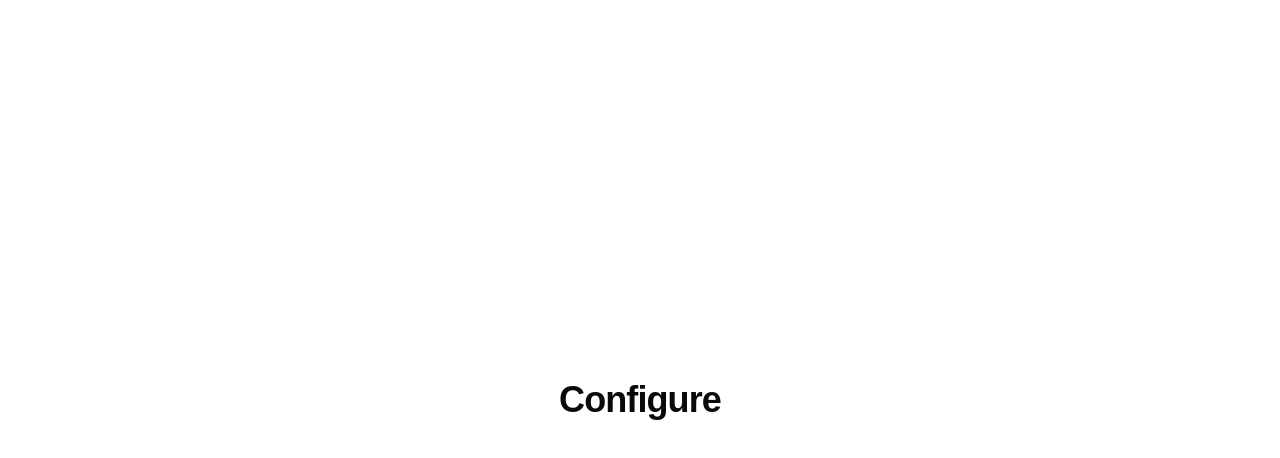
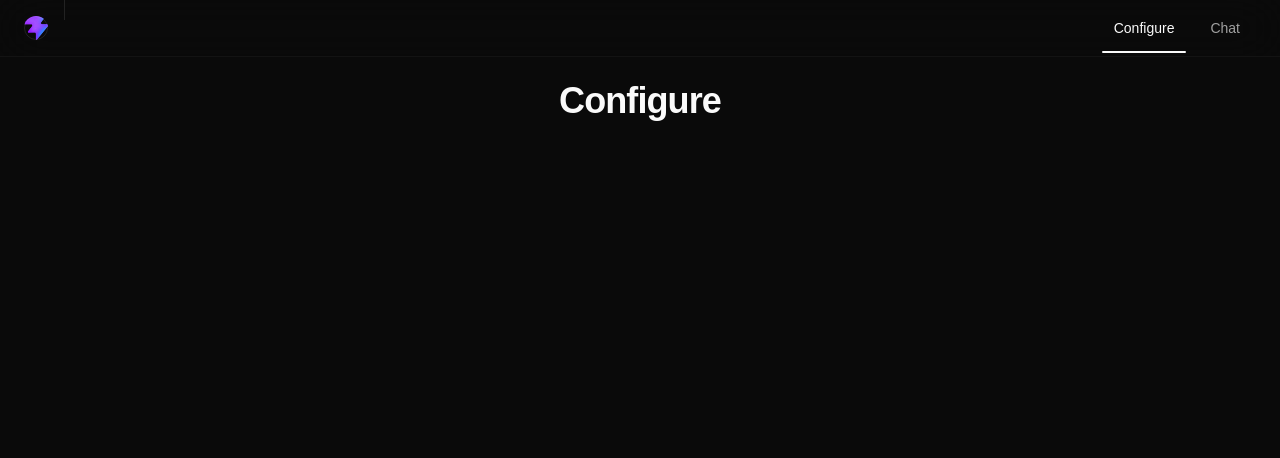
Before and after one commit to kennethyandell/cloudhacks2026, a React (Vite) app: page /configure in a window 1280 px wide. Shown: the top 458 px of the page. Built offline with nearby package versions, Linux system fonts and the light colour scheme.

Commit message:
Set up top bar

```diff
--- a/index.html
+++ b/index.html
@@ -1,5 +1,5 @@
 <!doctype html>
-<html lang="en">
+<html lang="en" class="dark">
   <head>
     <meta charset="UTF-8" />
     <link rel="icon" type="image/svg+xml" href="/favicon.svg" />
--- /dev/null
+++ b/src/components/top-nav.tsx
@@ -0,0 +1,56 @@
+import { Link, useRouterState } from "@tanstack/react-router"
+import { Avatar, AvatarFallback, AvatarImage } from "@/components/ui/avatar"
+import { Separator } from "@/components/ui/separator"
+import { cn } from "@/lib/utils"
+
+const navItems = [
+  { label: "Configure", to: "/configure" as const },
+  { label: "Chat", to: "/chat" as const },
+]
+
+export function TopNav() {
+  const routerState = useRouterState()
+  const currentPath = routerState.location.pathname
+
+  return (
+    <header className="sticky top-0 z-50 w-full border-b border-border/40 bg-background/80 backdrop-blur-xl">
+      <div className="flex h-14 items-center px-6">
+        {/* Logo / Avatar */}
+        <Link to="/" className="mr-4 flex items-center">
+          <Avatar size="sm">
+            <AvatarImage src="/favicon.svg" alt="Logo" />
+            <AvatarFallback>CH</AvatarFallback>
+          </Avatar>
+        </Link>
+
+        <Separator orientation="vertical" className="mr-4 h-5" />
+
+        {/* Navigation Links */}
+        <nav className="ml-auto flex items-center gap-1">
+          {navItems.map((item) => {
+            const isActive = currentPath === item.to
+
+            return (
+              <Link
+                key={item.to}
+                to={item.to}
+                className={cn(
+                  "relative px-4 py-1.5 text-sm font-medium transition-colors",
+                  "rounded-md hover:bg-accent hover:text-accent-foreground",
+                  isActive
+                    ? "text-foreground"
+                    : "text-muted-foreground"
+                )}
+              >
+                {item.label}
+                {isActive && (
+                  <span className="absolute inset-x-1 -bottom-[calc(0.5rem+1px)] h-0.5 rounded-full bg-foreground" />
+                )}
+              </Link>
+            )
+          })}
+        </nav>
+      </div>
+    </header>
+  )
+}
--- /dev/null
+++ b/src/components/ui/avatar.tsx
@@ -0,0 +1,110 @@
+import * as React from "react"
+import { Avatar as AvatarPrimitive } from "radix-ui"
+
+import { cn } from "@/lib/utils"
+
+function Avatar({
+  className,
+  size = "default",
+  ...props
+}: React.ComponentProps<typeof AvatarPrimitive.Root> & {
+  size?: "default" | "sm" | "lg"
+}) {
+  return (
+    <AvatarPrimitive.Root
+      data-slot="avatar"
+      data-size={size}
+      className={cn(
+        "group/avatar relative flex size-8 shrink-0 rounded-full select-none after:absolute after:inset-0 after:rounded-full after:border after:border-border after:mix-blend-darken data-[size=lg]:size-10 data-[size=sm]:size-6 dark:after:mix-blend-lighten",
+        className
+      )}
+      {...props}
+    />
+  )
+}
+
+function AvatarImage({
+  className,
+  ...props
+}: React.ComponentProps<typeof AvatarPrimitive.Image>) {
+  return (
+    <AvatarPrimitive.Image
+      data-slot="avatar-image"
+      className={cn(
+        "aspect-square size-full rounded-full object-cover",
+        className
+      )}
+      {...props}
+    />
+  )
+}
+
+function AvatarFallback({
+  className,
+  ...props
+}: React.ComponentProps<typeof AvatarPrimitive.Fallback>) {
+  return (
+    <AvatarPrimitive.Fallback
+      data-slot="avatar-fallback"
+      className={cn(
+        "flex size-full items-center justify-center rounded-full bg-muted text-sm text-muted-foreground group-data-[size=sm]/avatar:text-xs",
+        className
+      )}
+      {...props}
+    />
+  )
+}
+
+function AvatarBadge({ className, ...props }: React.ComponentProps<"span">) {
+  return (
+    <span
+      data-slot="avatar-badge"
+      className={cn(
+        "absolute right-0 bottom-0 z-10 inline-flex items-center justify-center rounded-full bg-primary text-primary-foreground bg-blend-color ring-2 ring-background select-none",
+        "group-data-[size=sm]/avatar:size-2 group-data-[size=sm]/avatar:[&>svg]:hidden",
+        "group-data-[size=default]/avatar:size-2.5 group-data-[size=default]/avatar:[&>svg]:size-2",
+        "group-data-[size=lg]/avatar:size-3 group-data-[size=lg]/avatar:[&>svg]:size-2",
+        className
+      )}
+      {...props}
+    />
+  )
+}
+
+function AvatarGroup({ className, ...props }: React.ComponentProps<"div">) {
+  return (
+    <div
+      data-slot="avatar-group"
+      className={cn(
+        "group/avatar-group flex -space-x-2 *:data-[slot=avatar]:ring-2 *:data-[slot=avatar]:ring-background",
+        className
+      )}
+      {...props}
+    />
+  )
+}
+
+function AvatarGroupCount({
+  className,
+  ...props
+}: React.ComponentProps<"div">) {
+  return (
+    <div
+      data-slot="avatar-group-count"
+      className={cn(
+        "relative flex size-8 shrink-0 items-center justify-center rounded-full bg-muted text-sm text-muted-foreground ring-2 ring-background group-has-data-[size=lg]/avatar-group:size-10 group-has-data-[size=sm]/avatar-group:size-6 [&>svg]:size-4 group-has-data-[size=lg]/avatar-group:[&>svg]:size-5 group-has-data-[size=sm]/avatar-group:[&>svg]:size-3",
+        className
+      )}
+      {...props}
+    />
+  )
+}
+
+export {
+  Avatar,
+  AvatarImage,
+  AvatarFallback,
+  AvatarGroup,
+  AvatarGroupCount,
+  AvatarBadge,
+}
--- /dev/null
+++ b/src/components/ui/separator.tsx
@@ -0,0 +1,28 @@
+"use client"
+
+import * as React from "react"
+import { Separator as SeparatorPrimitive } from "radix-ui"
+
+import { cn } from "@/lib/utils"
+
+function Separator({
+  className,
+  orientation = "horizontal",
+  decorative = true,
+  ...props
+}: React.ComponentProps<typeof SeparatorPrimitive.Root>) {
+  return (
+    <SeparatorPrimitive.Root
+      data-slot="separator"
+      decorative={decorative}
+      orientation={orientation}
+      className={cn(
+        "shrink-0 bg-border data-horizontal:h-px data-horizontal:w-full data-vertical:w-px data-vertical:self-stretch",
+        className
+      )}
+      {...props}
+    />
+  )
+}
+
+export { Separator }
--- a/src/routeTree.gen.ts
+++ b/src/routeTree.gen.ts
@@ -9,18 +9,13 @@
 // Additionally, you should also exclude this file from your linter and/or formatter to prevent it from being checked or modified.
 
 import { Route as rootRouteImport } from './routes/__root'
-import { Route as ConfigureRouteImport } from './routes/configure'
-import { Route as ChatRouteImport } from './routes/chat'
+import { Route as AppRouteImport } from './routes/_app'
 import { Route as IndexRouteImport } from './routes/index'
+import { Route as AppConfigureRouteImport } from './routes/_app/configure'
+import { Route as AppChatRouteImport } from './routes/_app/chat'
 
-const ConfigureRoute = ConfigureRouteImport.update({
-  id: '/configure',
-  path: '/configure',
-  getParentRoute: () => rootRouteImport,
-} as any)
-const ChatRoute = ChatRouteImport.update({
-  id: '/chat',
-  path: '/chat',
+const AppRoute = AppRouteImport.update({
+  id: '/_app',
   getParentRoute: () => rootRouteImport,
 } as any)
 const IndexRoute = IndexRouteImport.update({
@@ -28,51 +23,54 @@ const IndexRoute = IndexRouteImport.update({
   path: '/',
   getParentRoute: () => rootRouteImport,
 } as any)
+const AppConfigureRoute = AppConfigureRouteImport.update({
+  id: '/configure',
+  path: '/configure',
+  getParentRoute: () => AppRoute,
+} as any)
+const AppChatRoute = AppChatRouteImport.update({
+  id: '/chat',
+  path: '/chat',
+  getParentRoute: () => AppRoute,
+} as any)
 
 export interface FileRoutesByFullPath {
   '/': typeof IndexRoute
-  '/chat': typeof ChatRoute
-  '/configure': typeof ConfigureRoute
+  '/chat': typeof AppChatRoute
+  '/configure': typeof AppConfigureRoute
 }
 export interface FileRoutesByTo {
   '/': typeof IndexRoute
-  '/chat': typeof ChatRoute
-  '/configure': typeof ConfigureRoute
+  '/chat': typeof AppChatRoute
+  '/configure': typeof AppConfigureRoute
 }
 export interface FileRoutesById {
   __root__: typeof rootRouteImport
   '/': typeof IndexRoute
-  '/chat': typeof ChatRoute
-  '/configure': typeof ConfigureRoute
+  '/_app': typeof AppRouteWithChildren
+  '/_app/chat': typeof AppChatRoute
+  '/_app/configure': typeof AppConfigureRoute
 }
 export interface FileRouteTypes {
   fileRoutesByFullPath: FileRoutesByFullPath
   fullPaths: '/' | '/chat' | '/configure'
   fileRoutesByTo: FileRoutesByTo
   to: '/' | '/chat' | '/configure'
-  id: '__root__' | '/' | '/chat' | '/configure'
+  id: '__root__' | '/' | '/_app' | '/_app/chat' | '/_app/configure'
   fileRoutesById: FileRoutesById
 }
 export interface RootRouteChildren {
   IndexRoute: typeof IndexRoute
-  ChatRoute: typeof ChatRoute
-  ConfigureRoute: typeof ConfigureRoute
+  AppRoute: typeof AppRouteWithChildren
 }
 
 declare module '@tanstack/react-router' {
   interface FileRoutesByPath {
-    '/configure': {
-      id: '/configure'
-      path: '/configure'
-      fullPath: '/configure'
-      preLoaderRoute: typeof ConfigureRouteImport
-      parentRoute: typeof rootRouteImport
-    }
-    '/chat': {
-      id: '/chat'
-      path: '/chat'
-      fullPath: '/chat'
-      preLoaderRoute: typeof ChatRouteImport
+    '/_app': {
+      id: '/_app'
+      path: ''
+      fullPath: '/'
+      preLoaderRoute: typeof AppRouteImport
       parentRoute: typeof rootRouteImport
     }
     '/': {
@@ -82,13 +80,38 @@ declare module '@tanstack/react-router' {
       preLoaderRoute: typeof IndexRouteImport
       parentRoute: typeof rootRouteImport
     }
+    '/_app/configure': {
+      id: '/_app/configure'
+      path: '/configure'
+      fullPath: '/configure'
+      preLoaderRoute: typeof AppConfigureRouteImport
+      parentRoute: typeof AppRoute
+    }
+    '/_app/chat': {
+      id: '/_app/chat'
+      path: '/chat'
+      fullPath: '/chat'
+      preLoaderRoute: typeof AppChatRouteImport
+      parentRoute: typeof AppRoute
+    }
   }
 }
 
+interface AppRouteChildren {
+  AppChatRoute: typeof AppChatRoute
+  AppConfigureRoute: typeof AppConfigureRoute
+}
+
+const AppRouteChildren: AppRouteChildren = {
+  AppChatRoute: AppChatRoute,
+  AppConfigureRoute: AppConfigureRoute,
+}
+
+const AppRouteWithChildren = AppRoute._addFileChildren(AppRouteChildren)
+
 const rootRouteChildren: RootRouteChildren = {
   IndexRoute: IndexRoute,
-  ChatRoute: ChatRoute,
-  ConfigureRoute: ConfigureRoute,
+  AppRoute: AppRouteWithChildren,
 }
 export const routeTree = rootRouteImport
   ._addFileChildren(rootRouteChildren)
--- /dev/null
+++ b/src/routes/_app.tsx
@@ -0,0 +1,17 @@
+import { createFileRoute, Outlet } from '@tanstack/react-router'
+import { TopNav } from '@/components/top-nav'
+
+export const Route = createFileRoute('/_app')({
+  component: AppLayout,
+})
+
+function AppLayout() {
+  return (
+    <div className="flex min-h-svh flex-col">
+      <TopNav />
+      <main className="flex-1">
+        <Outlet />
+      </main>
+    </div>
+  )
+}
--- a/src/routes/chat.tsx
+++ b/src/routes/_app/chat.tsx
@@ -1,12 +1,12 @@
 import { createFileRoute } from '@tanstack/react-router'
 
-export const Route = createFileRoute('/chat')({
+export const Route = createFileRoute('/_app/chat')({
   component: ChatPage,
 })
 
 function ChatPage() {
   return (
-    <div className="flex min-h-svh items-center justify-center">
+    <div className="flex flex-1 items-center justify-center p-6">
       <h1 className="text-4xl font-bold tracking-tight">Chat</h1>
     </div>
   )
--- a/src/routes/configure.tsx
+++ b/src/routes/_app/configure.tsx
@@ -1,12 +1,12 @@
 import { createFileRoute } from '@tanstack/react-router'
 
-export const Route = createFileRoute('/configure')({
+export const Route = createFileRoute('/_app/configure')({
   component: ConfigurePage,
 })
 
 function ConfigurePage() {
   return (
-    <div className="flex min-h-svh items-center justify-center">
+    <div className="flex flex-1 items-center justify-center p-6">
       <h1 className="text-4xl font-bold tracking-tight">Configure</h1>
     </div>
   )
```
